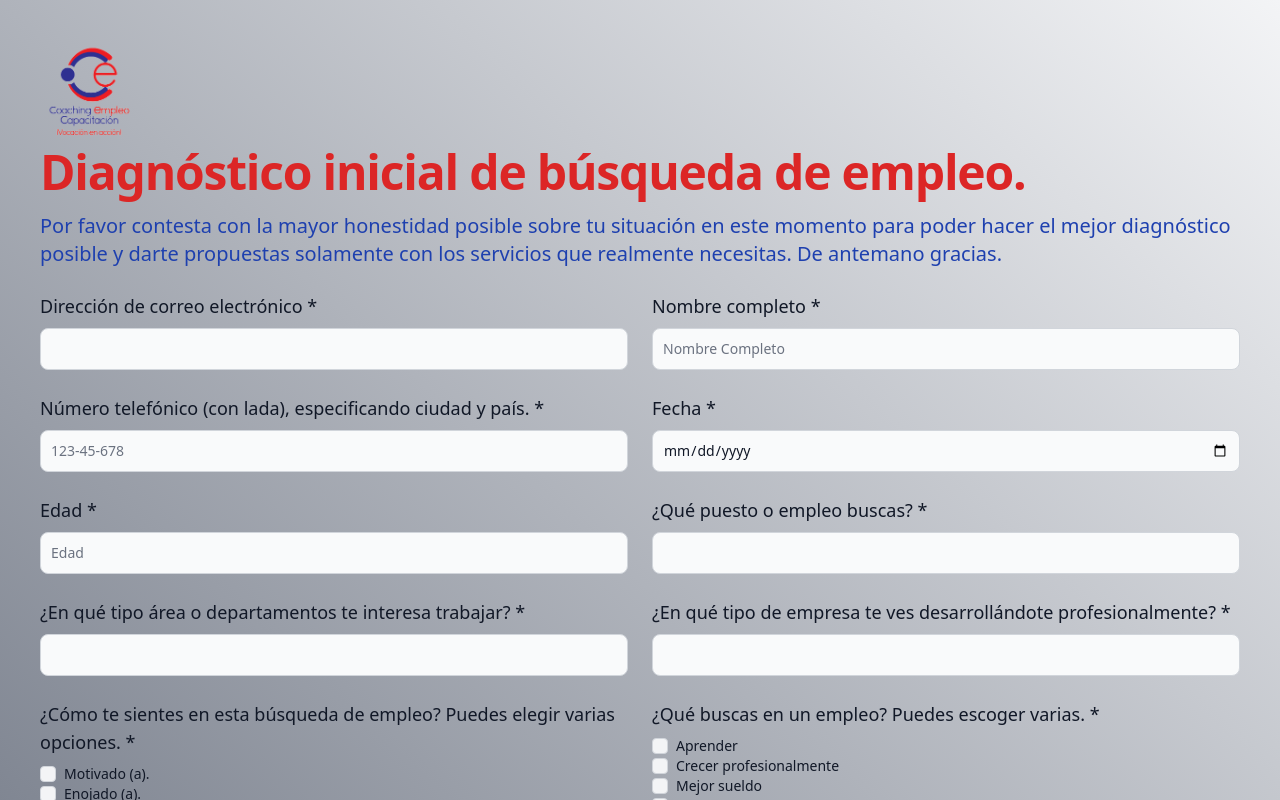
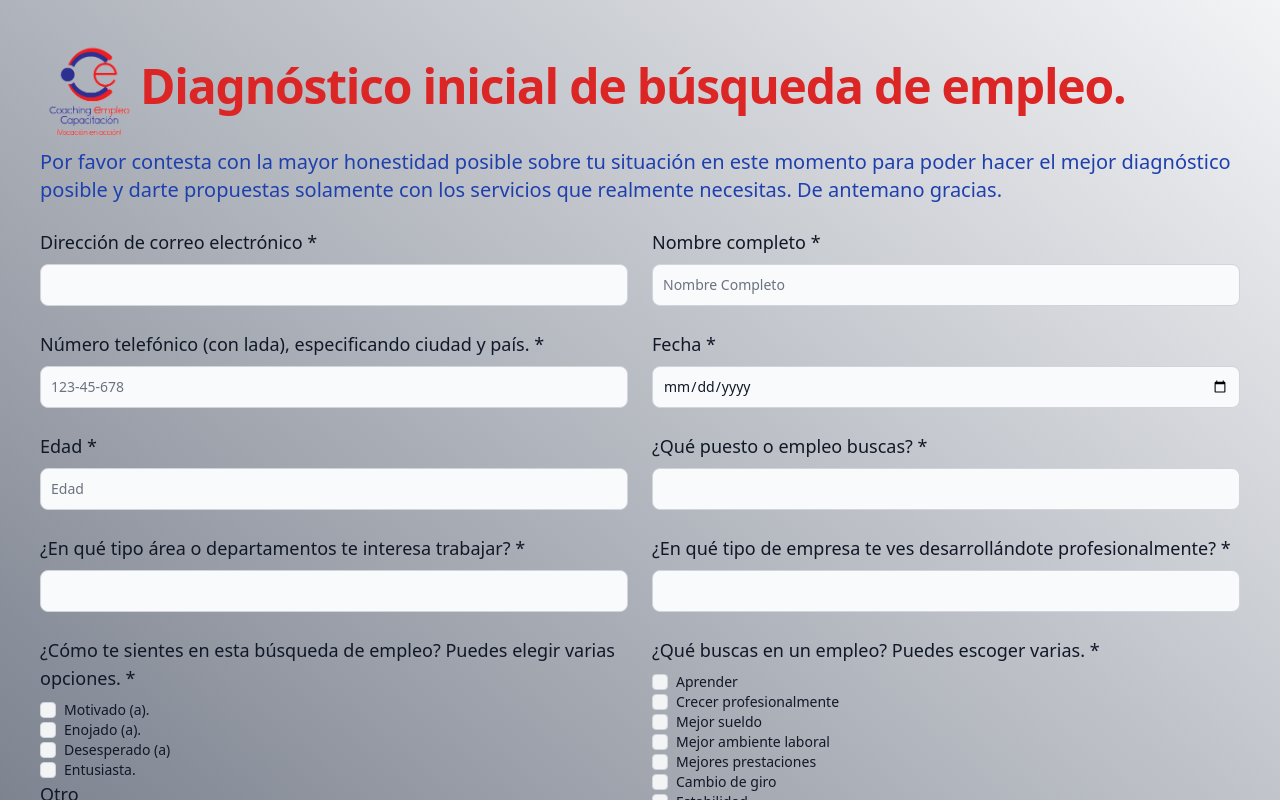
Before and after one commit to GroupFiveDev/Formulario-Coaching-empleo-capacitacion, a Next.js app: page / in a window 1280 px wide. Shown: the top 800 px of the page. Built offline with nearby package versions, Linux system fonts and the light colour scheme.

Commit message:
logo fixed

```diff
--- a/app/grafica/page.jsx
+++ b/app/grafica/page.jsx
@@ -15,7 +15,7 @@ const Grafica = () => {
 
   return (
     <div className="h-full bg-gradient-to-tr from-gray-500 to-gray-100">
-      <Image width='100' height='100' src="/logo2.png" alt="logo" className="position: relative top-0 left-0"/>
+      <Image width='100' height='100' src="/logo2.png" alt="logo" className="position: absolute top-0 left-0"/>
       <div className="flex flex-col items-center">
         <h1 className="text-red-600 text-3xl font-bold">RESULTADOS</h1>
         <h1 className="text-blue-800 font-bold">Diagnóstico inicial de búsqueda de empleo.</h1>
--- a/app/page.jsx
+++ b/app/page.jsx
@@ -129,9 +129,12 @@ export default function HomePage() {
   })
 
   return (
-    <div className="h-full bg-gradient-to-tr from-gray-500 to-gray-100 p-10">
-      <Image width='100' height='100' src="/logo2.png" alt="logo" className="position: relative top-0 left-0"/>
-      <h1 className="mb-4 text-4xl font-extrabold leading-none tracking-tight text-red-600 md:text-5xl lg:text-1"> Diagnóstico inicial de búsqueda de empleo.</h1>
+    <div className="h-full bg-gradient-to-tr from-gray-500 to-gray-100 p-10 ">
+      <div className="flex items-center ">
+      <Image width='100' height='100' src="/logo2.png" alt="logo" className="top-0 left-0"/>
+      <h1 className="mb-4 text-4xl font-extrabold leading-none tracking-tight text-red-600 md:text-5xl lg:text-1 "> Diagnóstico inicial de búsqueda de empleo.
+      </h1>
+      </div>
       <p className="mb-6 text-lg font-normal text-blue-800 lg:text-xl">Por  favor  contesta con la mayor honestidad posible sobre tu situación en este momento para poder hacer el mejor diagnóstico posible y darte propuestas solamente con  los servicios que  realmente necesitas. De antemano gracias.</p>
       <form onSubmit={handleSubmit}>
 
```
